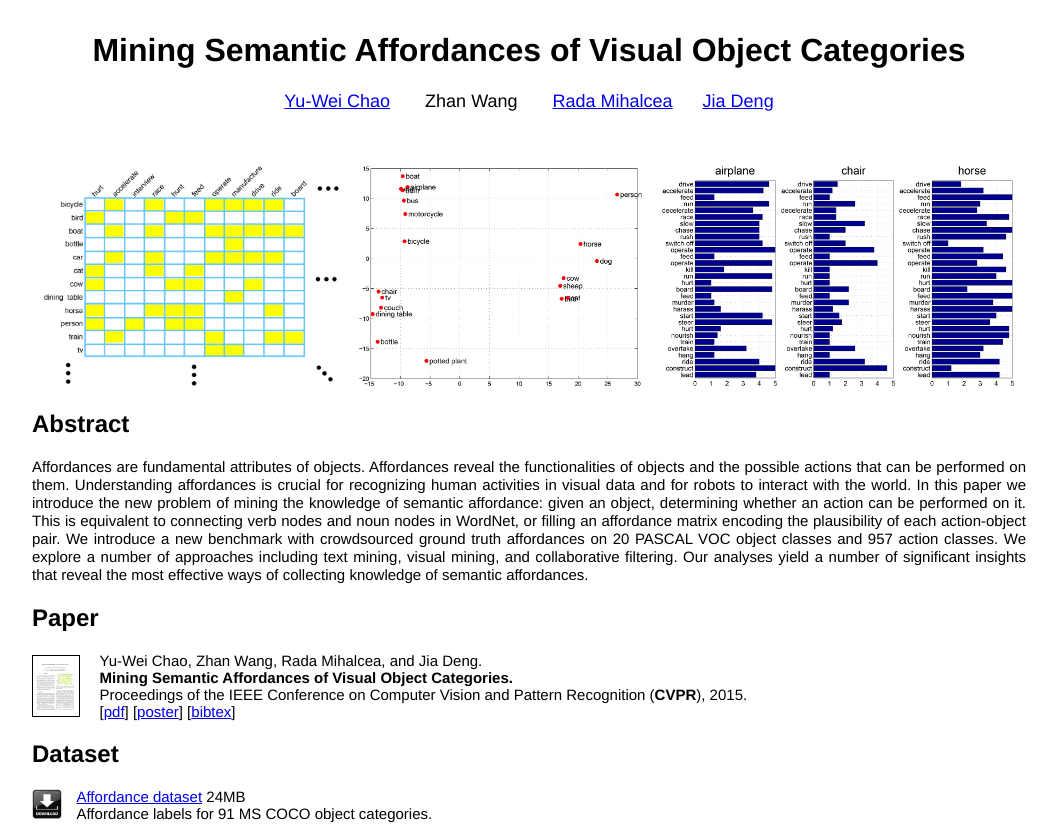
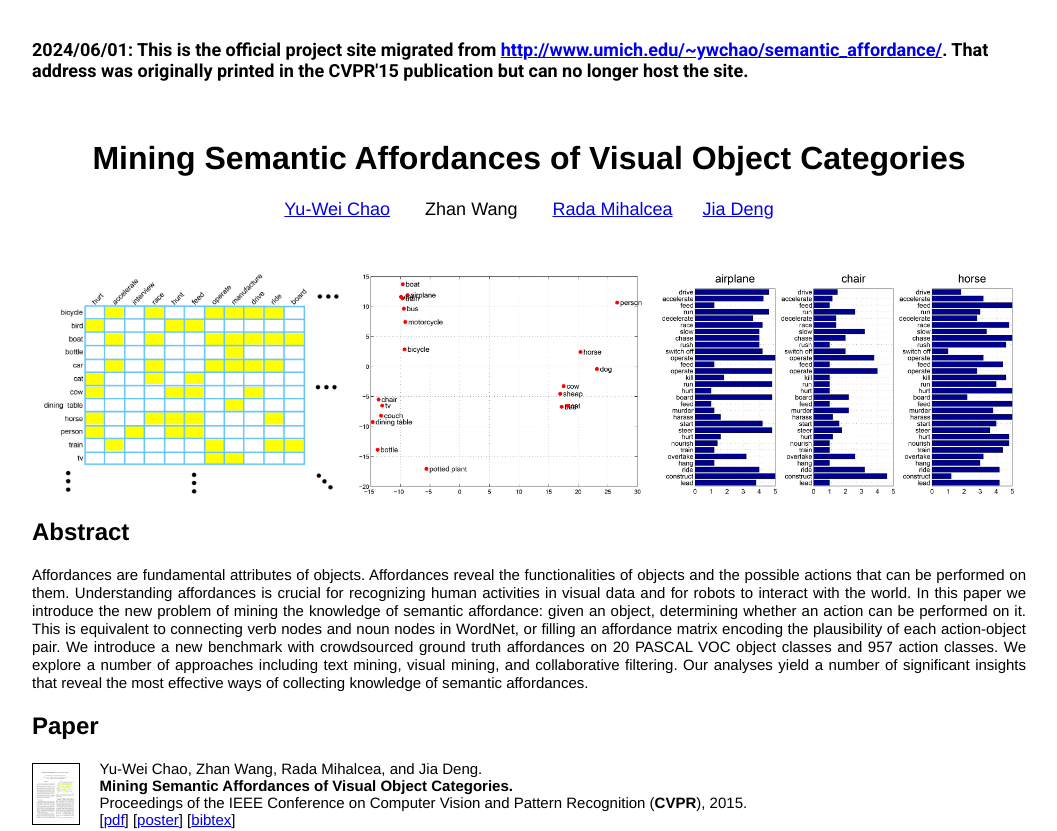
Before and after one commit to umich-ywchao-semantic-affordance/umich-ywchao-semantic-affordance.github.io, a plain HTML site: page index.html in a window 1280 px wide. Shown: the top 831 px of the page, without its empty margins (111-1168 px from the left). Drawn offline with Linux system fonts and the light colour scheme.

Commit message:
Add migration note

```diff
--- a/index.html
+++ b/index.html
@@ -7,6 +7,10 @@
 
 <title>Mining Semantic Affordances of Visual Object Categories</title>
 
+<link rel="preconnect" href="https://fonts.googleapis.com">
+<link rel="preconnect" href="https://fonts.gstatic.com" crossorigin>
+<link href="https://fonts.googleapis.com/css2?family=Roboto:ital,wght@0,100;0,300;0,400;0,500;0,700;0,900;1,100;1,300;1,400;1,500;1,700;1,900&display=swap" rel="stylesheet">
+
 </head>
 
 <body>
@@ -14,6 +18,12 @@
 <table border=0 width=1000px align=center>
 <tr>
 <td>
+
+<div style="padding: 10px 0 20px; font-family: Roboto; font-weight: bold; font-size: 18px">
+<p>
+2024/06/01: This is the official project site migrated from <a href="http://www.umich.edu/~ywchao/semantic_affordance/">http://www.umich.edu/~ywchao/semantic_affordance/</a>. That address was originally printed in the CVPR'15 publication but can no longer host the site.
+</p>
+</div>
 
 <center><h1><font face=helvetica size=6>Mining Semantic Affordances of Visual Object Categories</font></h1></center>
 
```
